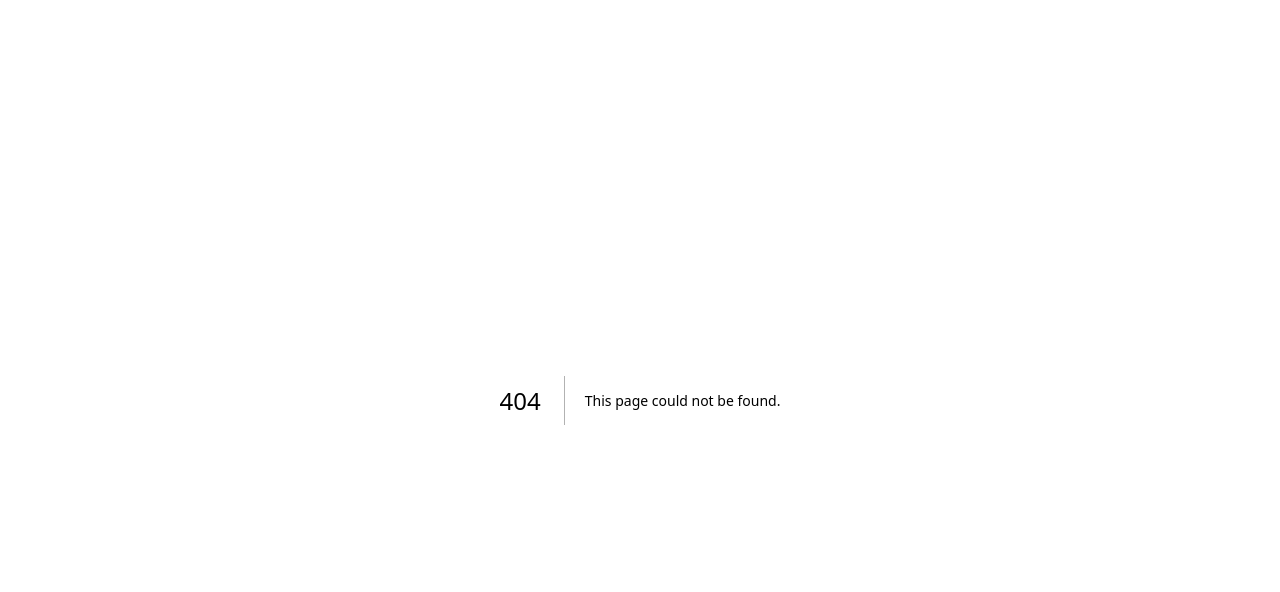
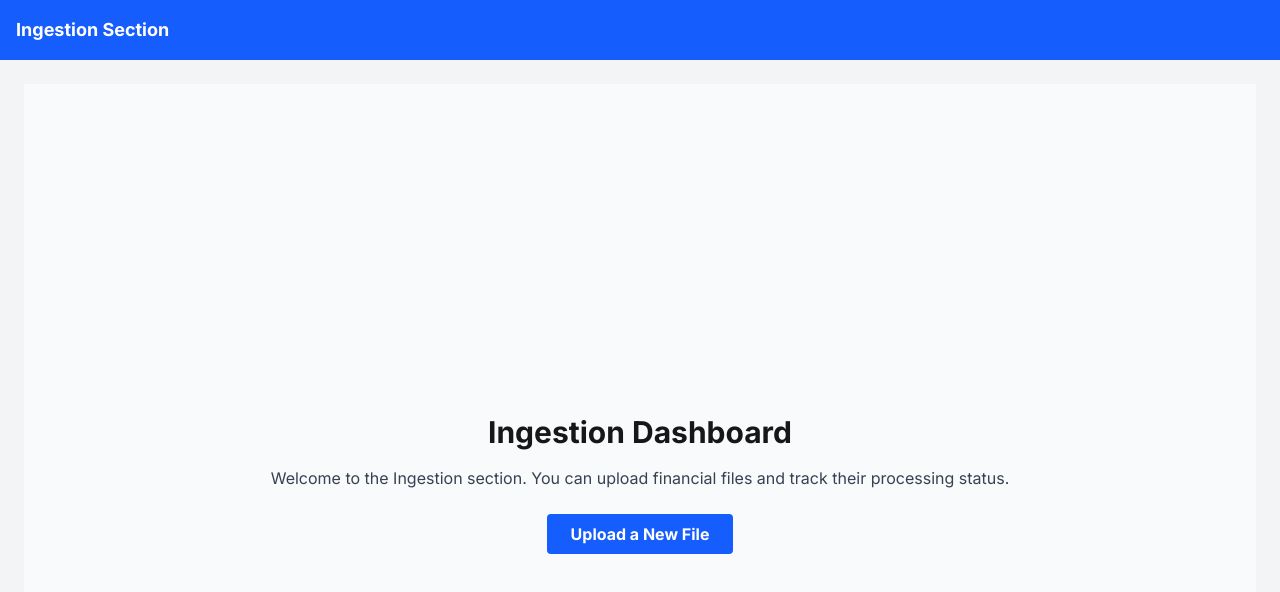
Before and after one commit to rajs-kumar/financial-copilot, a Next.js app in the folder frontend/: page /ingestion in a window 1280 px wide. Before the commit this address had no page. Shown: the top 592 px of the page. Built offline with nearby package versions, Linux system fonts and the light colour scheme.

Commit message:
Documentation update and individual layouts

```diff
--- /dev/null
+++ b/frontend/src/app/ingestion/layout.tsx
@@ -0,0 +1,16 @@
+// /src/app/ingestion/layout.tsx
+
+import React from "react";
+
+const IngestionLayout = ({ children }: { children: React.ReactNode }) => {
+  return (
+    <div className="min-h-screen bg-gray-100">
+      <nav className="bg-blue-600 text-white p-4">
+        <h1 className="text-lg font-bold">Ingestion Section</h1>
+      </nav>
+      <main className="p-6">{children}</main>
+    </div>
+  );
+};
+
+export default IngestionLayout;
--- /dev/null
+++ b/frontend/src/app/ingestion/page.tsx
@@ -0,0 +1,22 @@
+// /src/app/ingestion/page.tsx
+
+import React from "react";
+import Link from "next/link";
+
+const IngestionHomePage = () => {
+  return (
+    <div className="flex flex-col items-center justify-center min-h-screen p-8 bg-gray-50">
+      <h1 className="text-3xl font-bold mb-4">Ingestion Dashboard</h1>
+      <p className="mb-6 text-gray-700 text-center">
+        Welcome to the Ingestion section. You can upload financial files and track their processing status.
+      </p>
+      <Link href="/ingestion/upload">
+        <button className="bg-blue-600 hover:bg-blue-700 text-white font-bold py-2 px-6 rounded">
+          Upload a New File
+        </button>
+      </Link>
+    </div>
+  );
+};
+
+export default IngestionHomePage;
```
Also changed, not shown: 1 other file (tests, documents, lock files or other folders).
